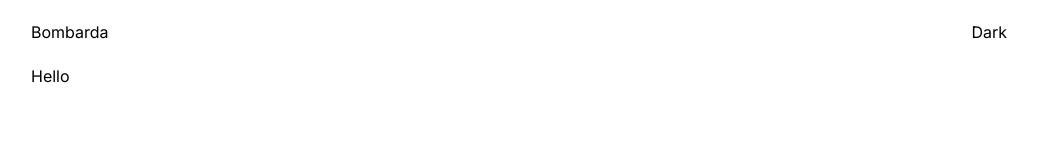
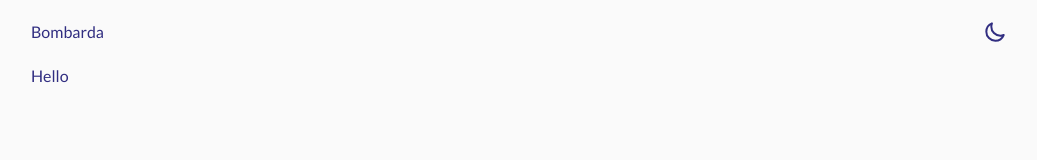
Before and after one commit to VivienIngrams/Bombarda, a Next.js app: page / in a window 1280 px wide. Shown: the top 160 px of the page, without its empty margins (121-1158 px from the left). Built offline with nearby package versions, Linux system fonts and the light colour scheme.

Commit message:
Switch Icons

```diff
--- /dev/null
+++ b/app/components/Icons.tsx
@@ -0,0 +1,106 @@
+export const SunIcon = () => {
+  return (
+    <svg
+      height="24"
+      width="24"
+      viewBox="0 0 24 24"
+      fill="none"
+      xmlns="http://www.w3.org/2000/svg"
+      stroke="#eff6ff"
+    >
+      <g id="SVGRepo_bgCarrier" stroke-width="0"></g>
+      <g
+        id="SVGRepo_tracerCarrier"
+        stroke-linecap="round"
+        stroke-linejoin="round"
+      ></g>
+      <g id="SVGRepo_iconCarrier">
+        {" "}
+        <circle
+          cx="12"
+          cy="12"
+          r="6"
+          stroke="#eff6ff"
+          stroke-width="1.5"
+        ></circle>{" "}
+        <path
+          d="M12 2V3"
+          stroke="#eff6ff"
+          stroke-width="1.5"
+          stroke-linecap="round"
+        ></path>{" "}
+        <path
+          d="M12 21V22"
+          stroke="#eff6ff"
+          stroke-width="1.5"
+          stroke-linecap="round"
+        ></path>{" "}
+        <path
+          d="M22 12L21 12"
+          stroke="#eff6ff"
+          stroke-width="1.5"
+          stroke-linecap="round"
+        ></path>{" "}
+        <path
+          d="M3 12L2 12"
+          stroke="#eff6ff"
+          stroke-width="1.5"
+          stroke-linecap="round"
+        ></path>{" "}
+        <path
+          d="M19.0708 4.92969L18.678 5.32252"
+          stroke="#eff6ff"
+          stroke-width="1.5"
+          stroke-linecap="round"
+        ></path>{" "}
+        <path
+          d="M5.32178 18.6777L4.92894 19.0706"
+          stroke="#eff6ff"
+          stroke-width="1.5"
+          stroke-linecap="round"
+        ></path>{" "}
+        <path
+          d="M19.0708 19.0703L18.678 18.6775"
+          stroke="#eff6ff"
+          stroke-width="1.5"
+          stroke-linecap="round"
+        ></path>{" "}
+        <path
+          d="M5.32178 5.32227L4.92894 4.92943"
+          stroke="#eff6ff"
+          stroke-width="1.5"
+          stroke-linecap="round"
+        ></path>{" "}
+      </g>
+    </svg>
+  );
+};
+
+export const MoonIcon = () => {
+  return (
+    <svg
+      height="24"
+      width="24"
+      viewBox="0 0 24 24"
+      fill="none"
+      xmlns="http://www.w3.org/2000/svg"
+    >
+      <g id="SVGRepo_bgCarrier" stroke-width="0"></g>
+      <g
+        id="SVGRepo_tracerCarrier"
+        stroke-linecap="round"
+        stroke-linejoin="round"
+      ></g>
+      <g id="SVGRepo_iconCarrier">
+        {" "}
+        <path
+          d="M3.32031 11.6835C3.32031 16.6541 7.34975 20.6835 12.3203 20.6835C16.1075 20.6835 19.3483 18.3443 20.6768 15.032C19.6402 15.4486 18.5059 15.6834 17.3203 15.6834C12.3497 15.6834 8.32031 11.654 8.32031 6.68342C8.32031 5.50338 8.55165 4.36259 8.96453 3.32996C5.65605 4.66028 3.32031 7.89912 3.32031 11.6835Z"
+          stroke="#312e81"
+          stroke-width="2"
+          stroke-linecap="round"
+          stroke-linejoin="round"
+        ></path>{" "}
+      </g>
+    </svg>
+  );
+};
--- a/app/components/Navbar.tsx
+++ b/app/components/Navbar.tsx
@@ -12,7 +12,7 @@ const Navbar = () => {
         <Link href="/">
           <div>Bombarda</div>
         </Link>
-      <ThemeSwitch />
+        <ThemeSwitch />
       </div>
     </div>
   );
--- a/app/components/ThemeSwitch.tsx
+++ b/app/components/ThemeSwitch.tsx
@@ -2,6 +2,7 @@
 
 import React, { useEffect, useState } from "react";
 import { useTheme } from "next-themes";
+import { MoonIcon, SunIcon } from "./Icons";
 
 const ThemeSwitch = () => {
   const { theme, setTheme } = useTheme();
@@ -14,7 +15,7 @@ const ThemeSwitch = () => {
   if (!mounted) return null;
 
   return <button onClick={() => setTheme(theme === 'dark' ? 'light' : 'dark')}>
-    {theme === 'dark' ? 'Light' : 'Dark'}
+    {theme === 'dark' ? <SunIcon/> : <MoonIcon/>}
   </button>;
 };
 
--- a/app/layout.tsx
+++ b/app/layout.tsx
@@ -1,14 +1,19 @@
 import type { Metadata } from "next";
-import { Inter } from "next/font/google";
+import { Lato, Quicksand } from "next/font/google";
 import "./globals.css";
 import Navbar from "./components/Navbar";
 import {Provider} from "./utils/Provider";
 
-const inter = Inter({ subsets: ["latin"] });
+const quickSand = Quicksand({ subsets: ["latin"], weight: ["300", "400", "500", "700"]});
+
+const lato = Lato({
+  subsets: ["latin"],
+  weight: ["100", "300", "400", "700", "900"],
+});
 
 export const metadata: Metadata = {
-  title: "Create Next App",
-  description: "Generated by create next app",
+  title: "Bombarda App",
+  description: "",
 };
 
 export default function RootLayout({
@@ -18,7 +23,7 @@ export default function RootLayout({
 }>) {
   return (
     <html lang="en">
-      <body className={inter.className}>
+      <body className={`${lato.className} h-full bg-zinc-50 text-indigo-900 dark:bg-slate-900 dark:text-blue-50`}>
         <Provider>
         <Navbar/>
         <main className="mx-auto max-w-5xl px-6">
--- a/tailwind.config.ts
+++ b/tailwind.config.ts
@@ -6,6 +6,7 @@ const config: Config = {
     "./components/**/*.{js,ts,jsx,tsx,mdx}",
     "./app/**/*.{js,ts,jsx,tsx,mdx}",
   ],
+  darkMode:  "class",
   theme: {},
   plugins: [
     require("@tailwindcss/typography"),
```
